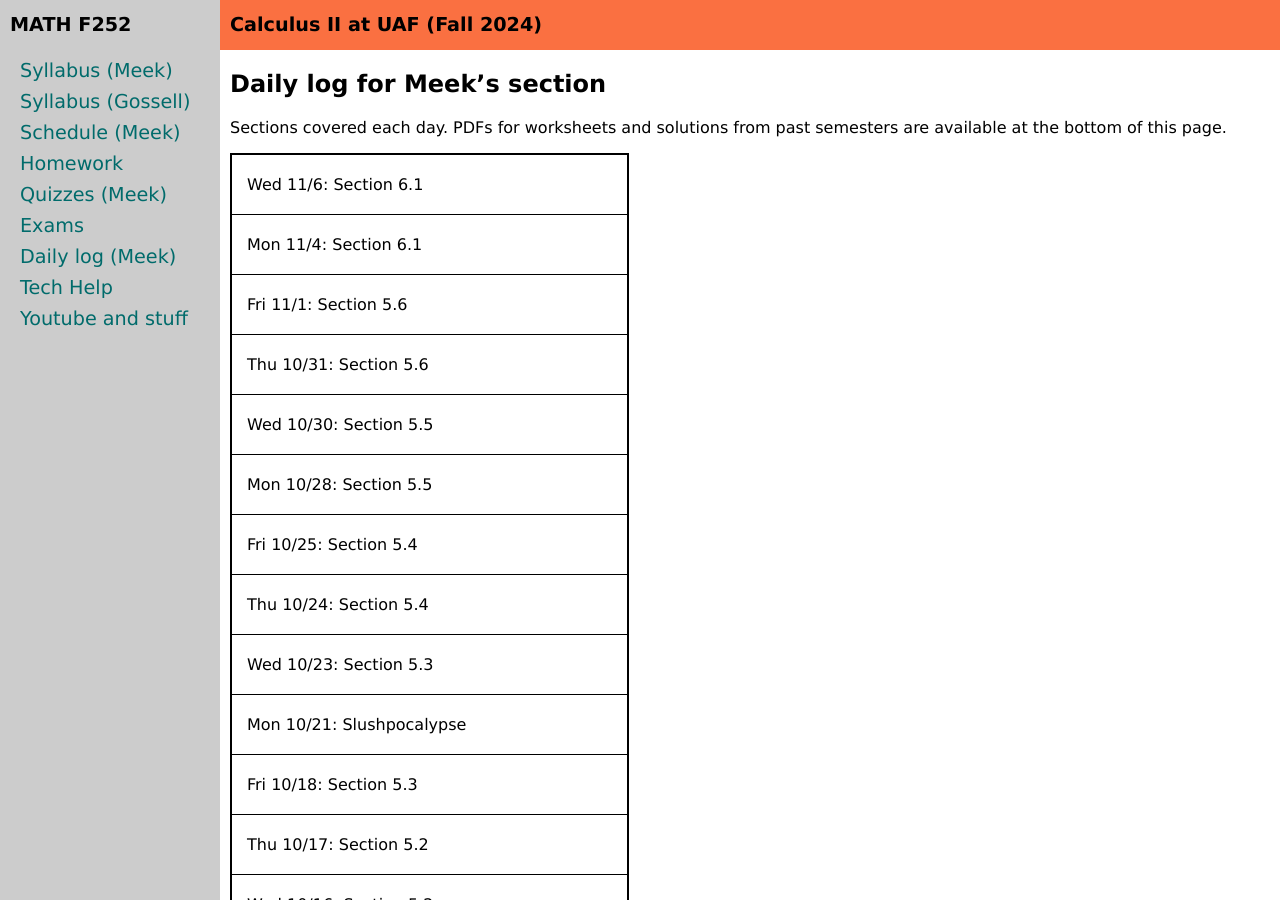
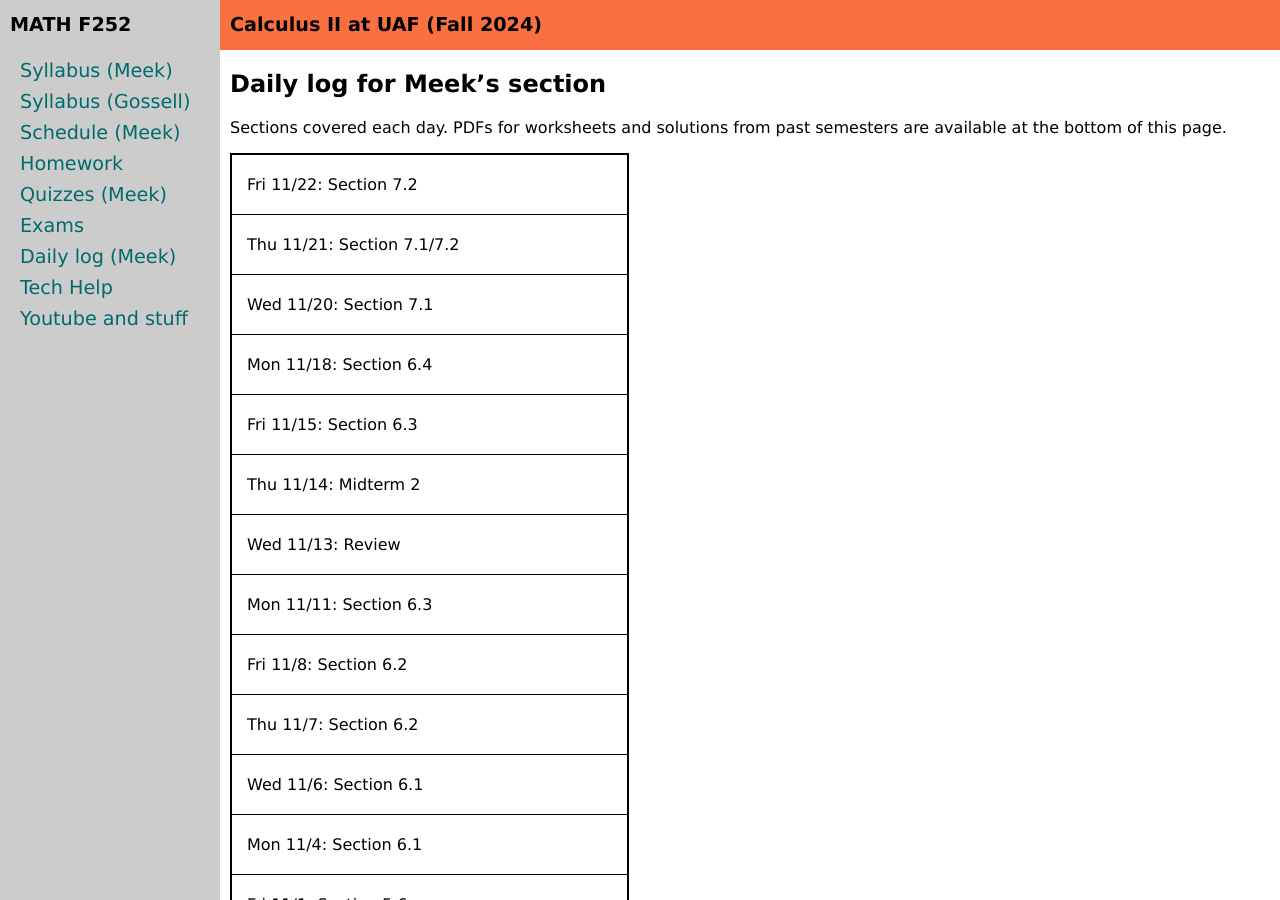
Before and after one commit to uaf-math/calc2, a Jekyll site: the page built from daily.md, in a window 1280 px wide and 900 px high. Built offline with Jekyll 4.4.1, drawn with Linux system fonts in a browser that asks for light colours.

Commit message:
updated daily log

```diff
--- a/_data/daily.yml
+++ b/_data/daily.yml
@@ -175,6 +175,26 @@ daily:
 #   date: Th 1/18
 #   extworksheet: https://uaf-math251.github.io/calc2/assets/quizzes/S22/quiz1.pdf
 #   extsolutions: https://uaf-math251.github.io/calc2/assets/quizzes/S22/quiz1solns.pdf
+- name: Section 7.2
+  date: Fri 11/22
+- name: Section 7.1/7.2
+  date: Thu 11/21
+- name: Section 7.1
+  date: Wed 11/20
+- name: Section 6.4
+  date: Mon 11/18
+- name: Section 6.3
+  date: Fri 11/15
+- name: Midterm 2
+  date: Thu 11/14
+- name: Review
+  date: Wed 11/13
+- name: Section 6.3
+  date: Mon 11/11
+- name: Section 6.2
+  date: Fri 11/8
+- name: Section 6.2
+  date: Thu 11/7
 - name: Section 6.1
   date: Wed 11/6
 - name: Section 6.1
```
